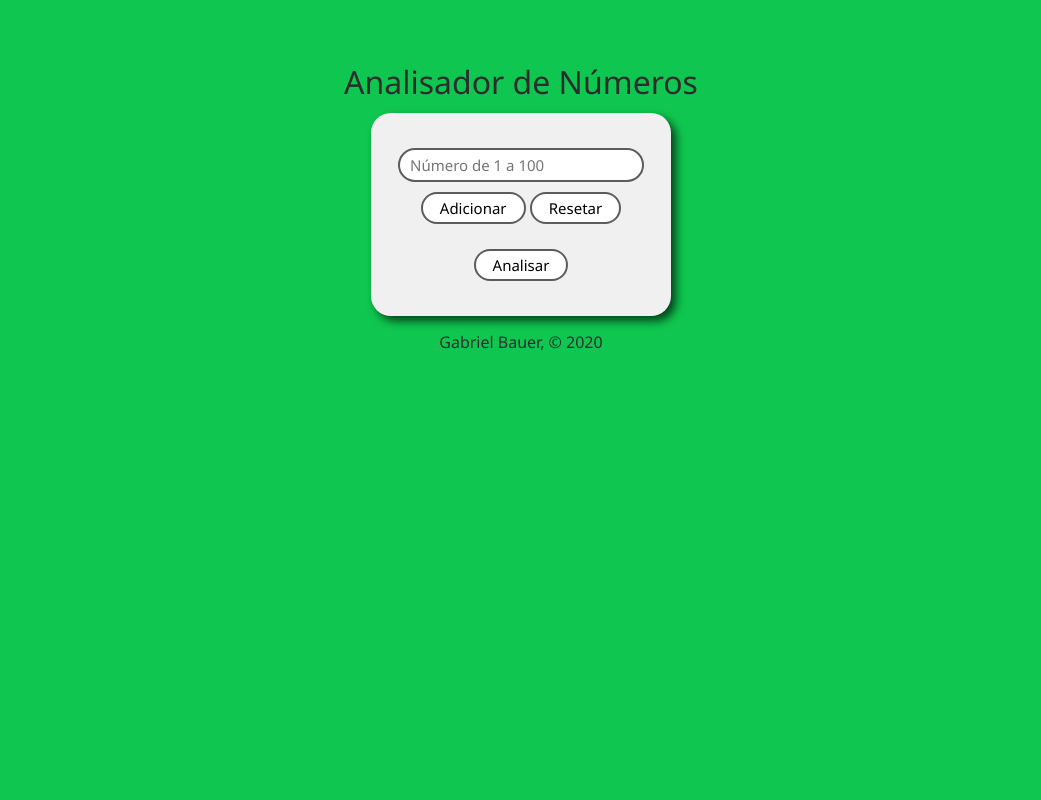
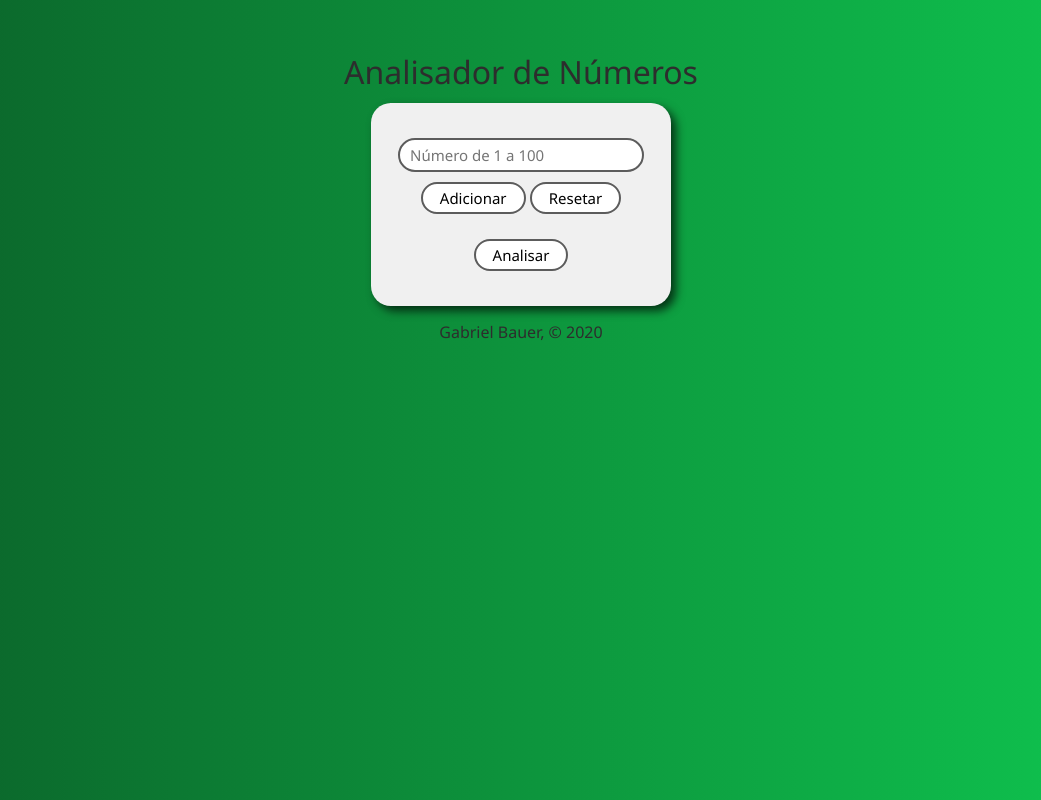
Before and after one commit to gabrielvbauer/Verificador-de-Numeros, a plain HTML site: page index.html in a window 1280 px wide. Shown: the whole page, without its empty margins (119-1160 px from the left). Drawn offline with Linux system fonts and the light colour scheme.

Commit message:
Background gradient add

```diff
--- a/css/style.css
+++ b/css/style.css
@@ -7,13 +7,14 @@
 
 html,
 body {
-    background-color: rgb(15, 199, 80);
     color: #2d2d2d;
+    height: 100%;
+    background: rgb(11, 97, 41);
+    background: linear-gradient(90deg, rgba(11, 97, 41, 1), rgba(15, 199, 80, 1));
 }
 
 header {
-    margin-top: 50px;
-    padding: 10px 0;
+    padding: 50px 0 10px 0;
     text-align: center;
 }
 
```
